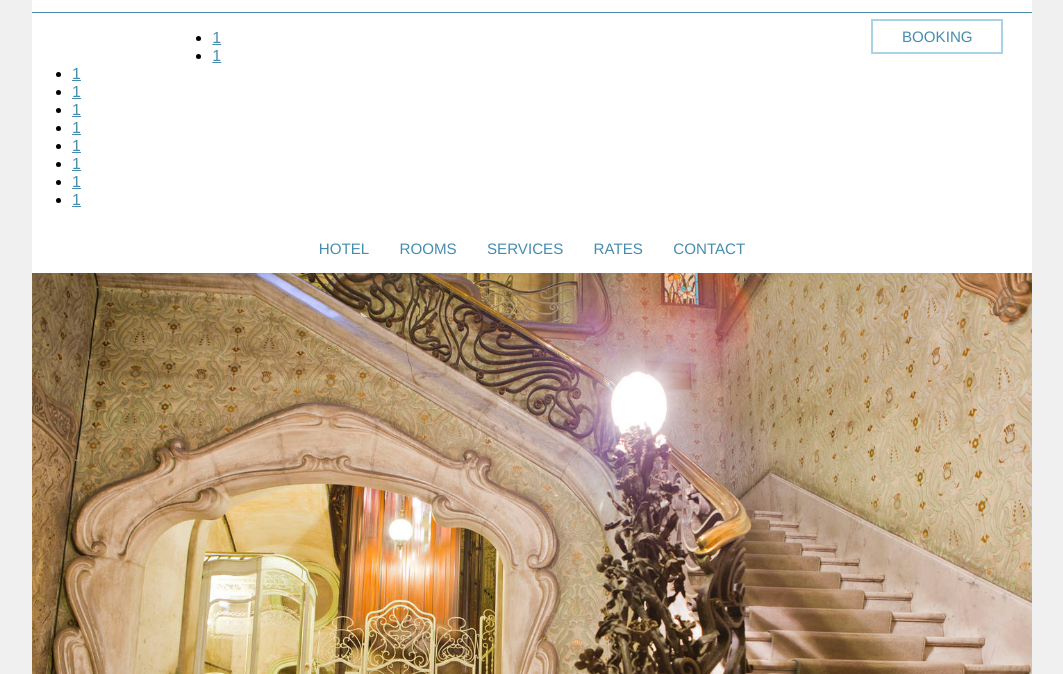
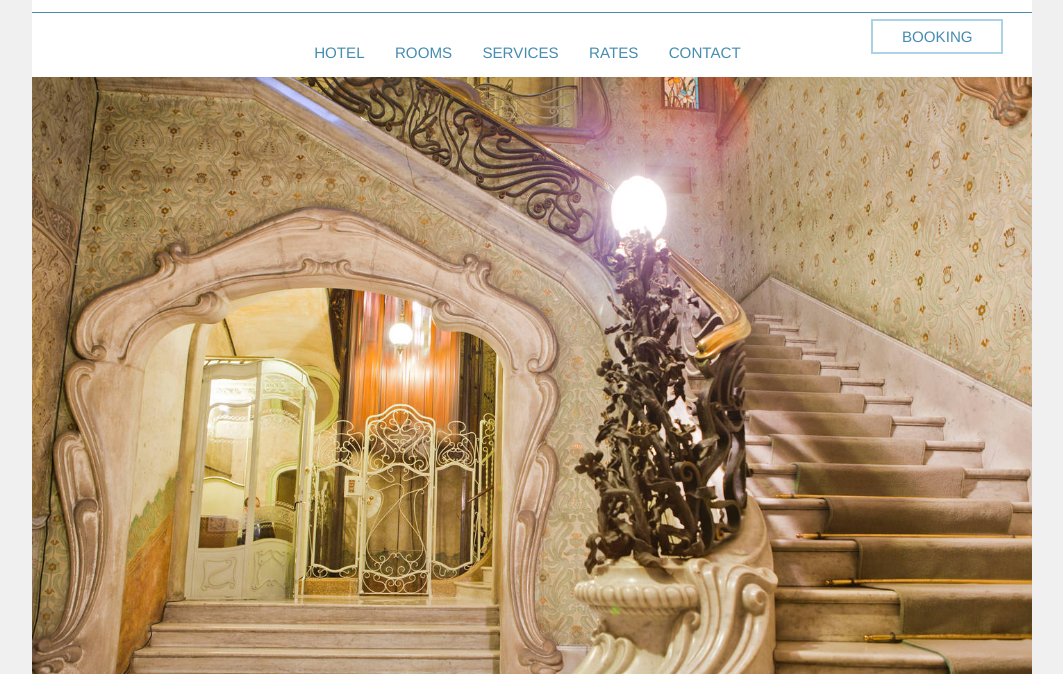
Before and after one commit to di36ofp/hotel.cat, a plain HTML site: page index.html in a window 1280 px wide. Shown: the part 126-800 px from the top of the page, without its empty margins (116-1179 px from the left). Drawn offline with Linux system fonts and the light colour scheme.

Commit message:
remove unused list

```diff
--- a/index.html
+++ b/index.html
@@ -17,16 +17,7 @@
       <a id="booking" class="btn btn-booking">BOOKING</a>
       <div id="calendar" class="relative-container">
         <ul class="calendar">
-          <li><a href="#">1</a></li>
-          <li><a href="#">1</a></li>
-          <li><a href="#">1</a></li>
-          <li><a href="#">1</a></li>
-          <li><a href="#">1</a></li>
-          <li><a href="#">1</a></li>
-          <li><a href="#">1</a></li>
-          <li><a href="#">1</a></li>
-          <li><a href="#">1</a></li>
-          <li><a href="#">1</a></li>
+
         </ul>
       </div>
       <nav class="nav">
@@ -102,7 +93,7 @@
         <table class="table">
           <thead>
             <tr>
-              <th class="celda1"></th>
+              <th></th>
               <th>TEMPORADA baja</th>
               <th>TEMPORADA media</th>
               <th>TEMPORADA alta</th>
```
